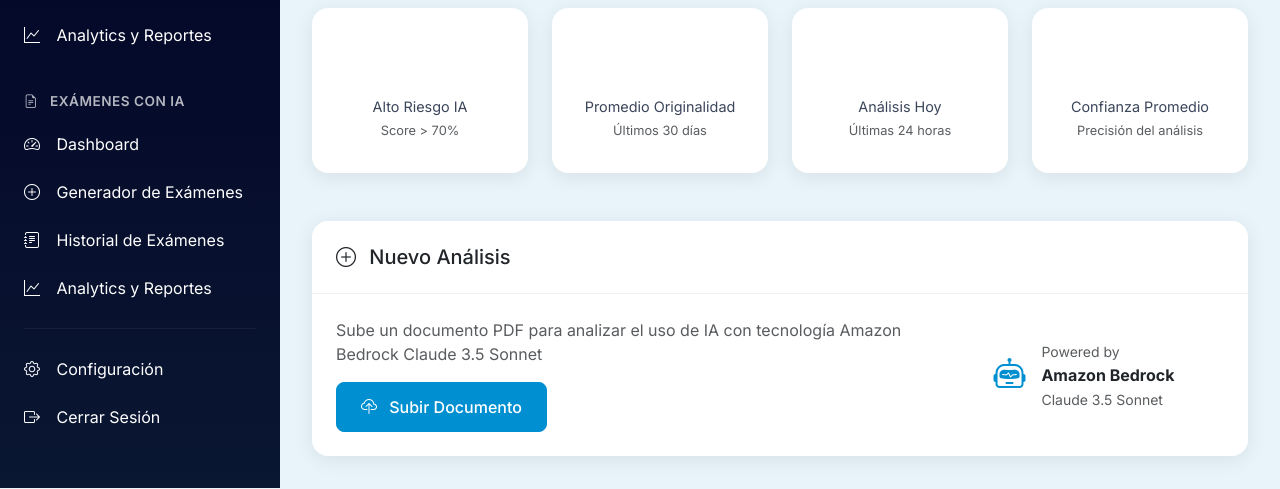
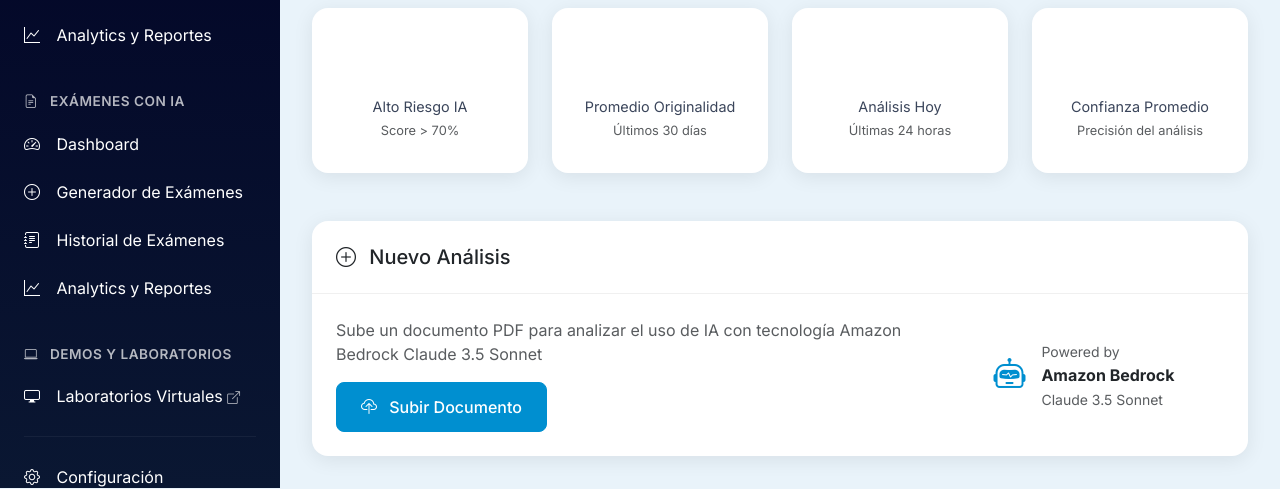
Before and after one commit to dborra-83/ai-verification-plataform, a website: page frontend/index.html in a window 1280 px wide. Shown: the part 312-801 px from the top of the page. Drawn offline with nearby package versions, Linux system fonts and the light colour scheme; some packages are replaced by stand-ins of ours; no server answers; sample sign-in values are in the browser's storage; a script that the page names is missing.

Commit message:
Agregar enlace a demo de Laboratorios Virtuales en el menú
 Nueva funcionalidad:
- Sección 'Demos y Laboratorios' en el menú lateral
- Enlace directo a Laboratorios Virtuales (https://d1nlputg8b9tzw.cloudfront.net/)
- Icono de enlace externo para indicar que abre en nueva pestaña
- Tooltip informativo al hacer hover

 Diseño:
- Icono de laptop para la sección
- Icono de display para Laboratorios Virtuales
- Icono de enlace externo (box-arrow-up-right)
- Consistente en todas las páginas HTML

 Ubicación:
- Agregado entre 'Exámenes con IA' y 'Configuración General'
- Disponible en todas las páginas: index, exam-dashboard, exam-generator, exam-history, admin-dashboard, detail

 Funcionalidad:
- Abre en nueva pestaña (target='_blank')
- Enlace directo sin intermediarios
- Acceso rápido desde cualquier página de la plataforma

```diff
--- a/frontend/index.html
+++ b/frontend/index.html
@@ -78,6 +78,17 @@
                 <a href="admin-dashboard.html" class="nav-item">
                     <i class="bi bi-graph-up"></i>
                     Analytics y Reportes
+                </a>
+
+                <!-- Demos y Laboratorios -->
+                <div class="nav-section-header">
+                    <i class="bi bi-laptop me-2"></i>
+                    Demos y Laboratorios
+                </div>
+                <a href="https://d1nlputg8b9tzw.cloudfront.net/" class="nav-item" target="_blank" title="Acceder a la demo de Laboratorios Virtuales">
+                    <i class="bi bi-display"></i>
+                    Laboratorios Virtuales
+                    <i class="bi bi-box-arrow-up-right ms-auto" style="font-size: 0.8rem; opacity: 0.7;"></i>
                 </a>
 
                 <!-- Configuración General -->
```
Also changed, not shown: frontend/admin-dashboard.html (+11 -0 lines), frontend/detail.html (+11 -0 lines), frontend/exam-dashboard.html (+11 -0 lines), frontend/exam-generator.html (+11 -0 lines), frontend/exam-history.html (+11 -0 lines).
